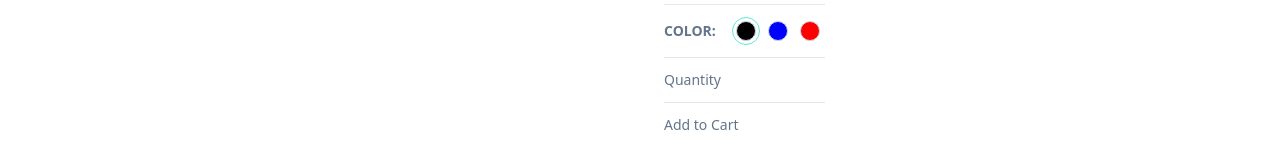
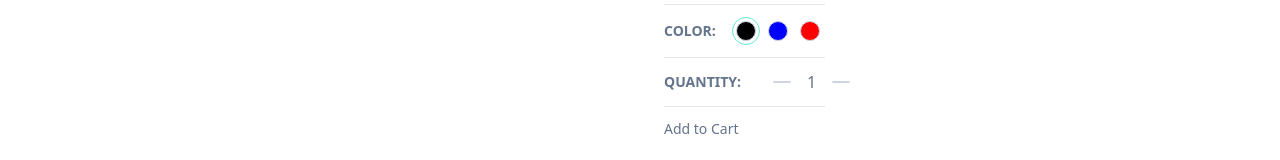
Before and after one commit to bennkemboi/duka-ecommerce, a Next.js app: page /product/1 in a window 1280 px wide. Shown: the part 495-655 px from the top of the page. Built offline with nearby package versions, Linux system fonts and the light colour scheme.

Commit message:
add set quantity

```diff
--- a/app/product/[productId]/productDetails.tsx
+++ b/app/product/[productId]/productDetails.tsx
@@ -1,6 +1,7 @@
 "use client";
 
 import SetColor from "@/components/setColor";
+import SetQuantity from "@/components/setQuantity";
 import { Rating } from "@mui/material";
 import { useCallback, useState } from "react";
 
@@ -55,6 +56,24 @@
     [cartProduct.selectedImg]
   );
 
+  const handleQtyIncrease = useCallback(() => {
+    if (cartProduct.quantity === 99) {
+      return;
+    }
+    setCartProduct((prev) => {
+      return { ...prev, quantity: prev.quantity + 1 };
+    });
+  }, [cartProduct]);
+
+  const handleQtyDecrease = useCallback(() => {
+    if (cartProduct.quantity === 1) {
+      return;
+    }
+    setCartProduct((prev) => {
+      return { ...prev, quantity: --prev.quantity };
+    });
+  }, [cartProduct]);
+
   return (
     <div className="grid grid-cols-1 md:grid-cols-2 gap-12 ">
       <div>Images</div>
@@ -85,7 +104,12 @@
           handleColorSelect={handleColorSelect}
         />
         <Horizontal />
-        <div>Quantity</div>
+
+        <SetQuantity
+          cartProduct={cartProduct}
+          handleQtyIncrease={handleQtyIncrease}
+          handleQtyDecrease={handleQtyDecrease}
+        />
         <Horizontal />
         <div>Add to Cart</div>
       </div>
--- /dev/null
+++ b/components/setQuantity.tsx
@@ -0,0 +1,32 @@
+"use client";
+
+import { CartProductType } from "@/app/product/[productId]/productDetails";
+
+interface SetQtyProps {
+  cartCounter?: boolean;
+  cartProduct: CartProductType;
+  handleQtyIncrease: () => void;
+  handleQtyDecrease: () => void;
+}
+
+const btnStyles = "border-[1.2px] border-slate-300 px-2 rounded ";
+
+const SetQuantity: React.FC<SetQtyProps> = ({
+  cartCounter,
+  cartProduct,
+  handleQtyIncrease,
+  handleQtyDecrease,
+}) => {
+  return (
+    <div className="flex gap-8 items-center">
+      {cartCounter ? null : <div className="font-semibold">QUANTITY:</div>}
+      <div className="flex gap-4 items-center text-base">
+        <button onClick={handleQtyDecrease} className={btnStyles}></button>
+        <div>{cartProduct.quantity}</div>
+        <button onClick={handleQtyIncrease} className={btnStyles}></button>
+      </div>
+    </div>
+  );
+};
+
+export default SetQuantity;
```
